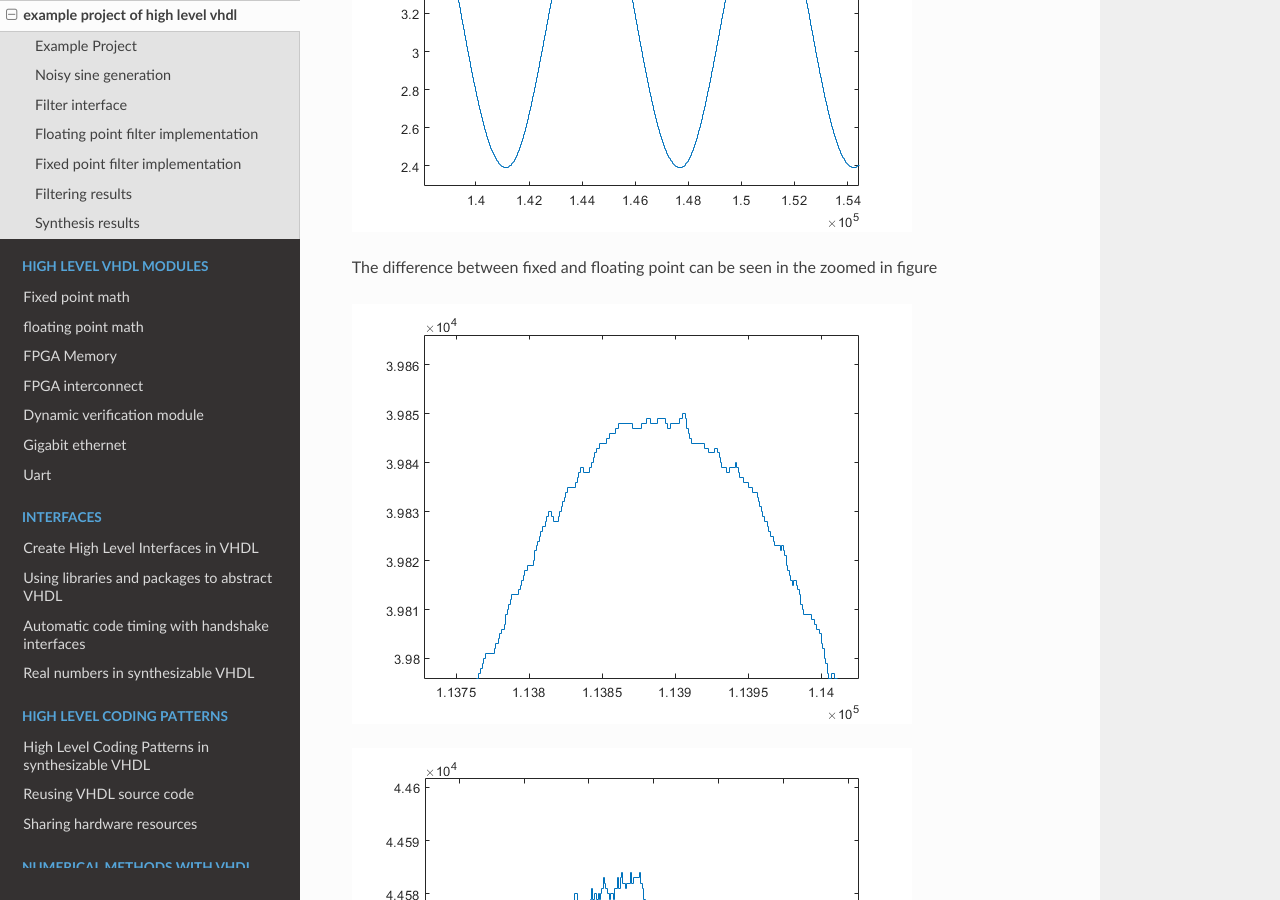
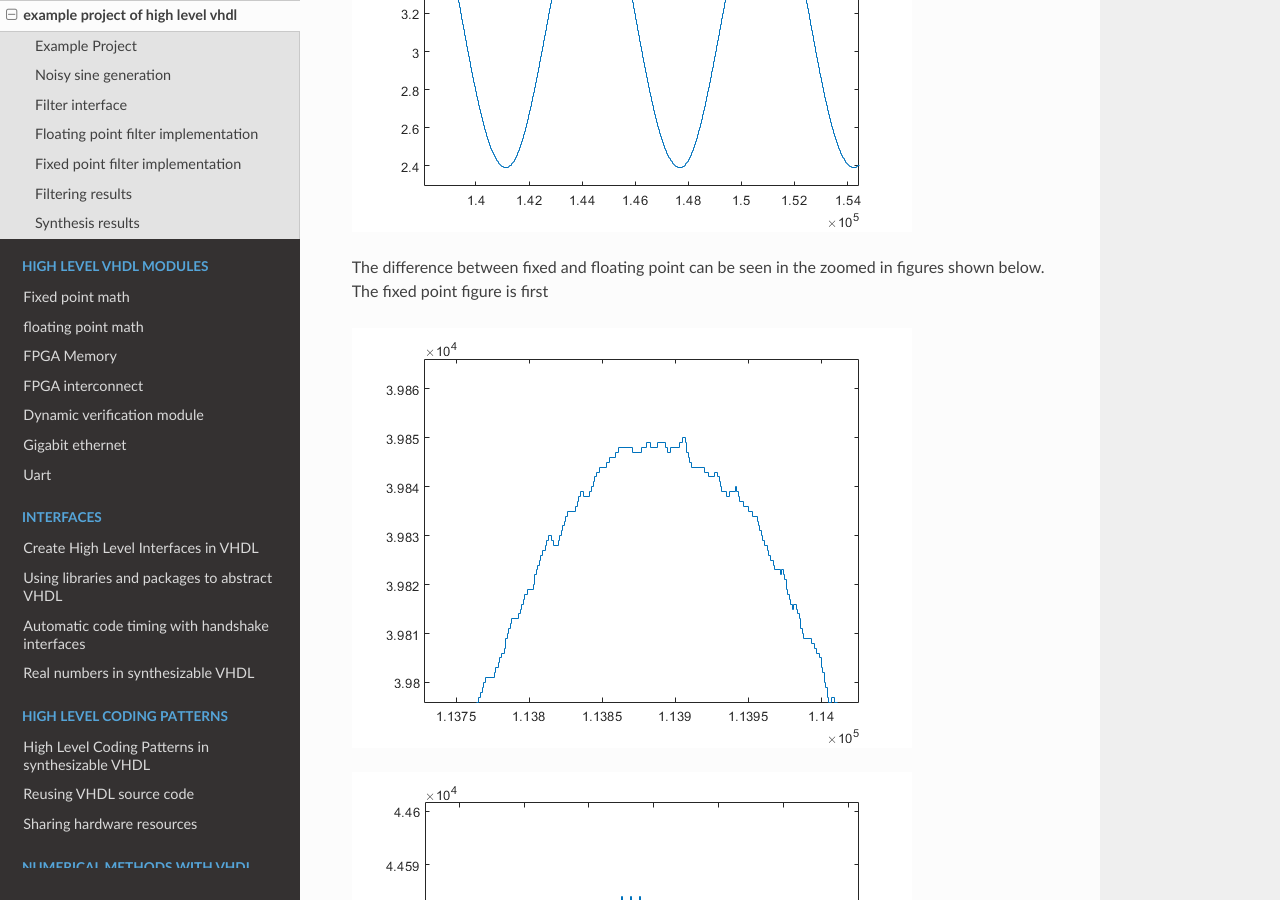
Before and after one commit to hVHDL/hVHDL, a Sphinx documentation site: the page built from docs/source/hvhdl_example_project/hvhdl_example_project.rst, in a window 1280 px wide and 900 px high, scrolled down 4752 px. Built offline with Sphinx 7.4.7 and the Read the Docs theme 2.0.0, drawn with Linux system fonts in a browser that asks for light colours.

Commit message:
add zoomed in figure

```diff
--- a/docs/source/hvhdl_example_project/hvhdl_example_project.rst
+++ b/docs/source/hvhdl_example_project/hvhdl_example_project.rst
@@ -82,7 +82,7 @@ Since the fixed and floating point implmentations of the filters have the same r
 
 .. image:: figures/filtered_sine.png
 
-The difference between fixed and floating point can be seen in the zoomed in figure
+The difference between fixed and floating point can be seen in the zoomed in figures shown below. The fixed point figure is first
 
 .. image:: figures/fixed_point_filter_closeup.png
 
```
